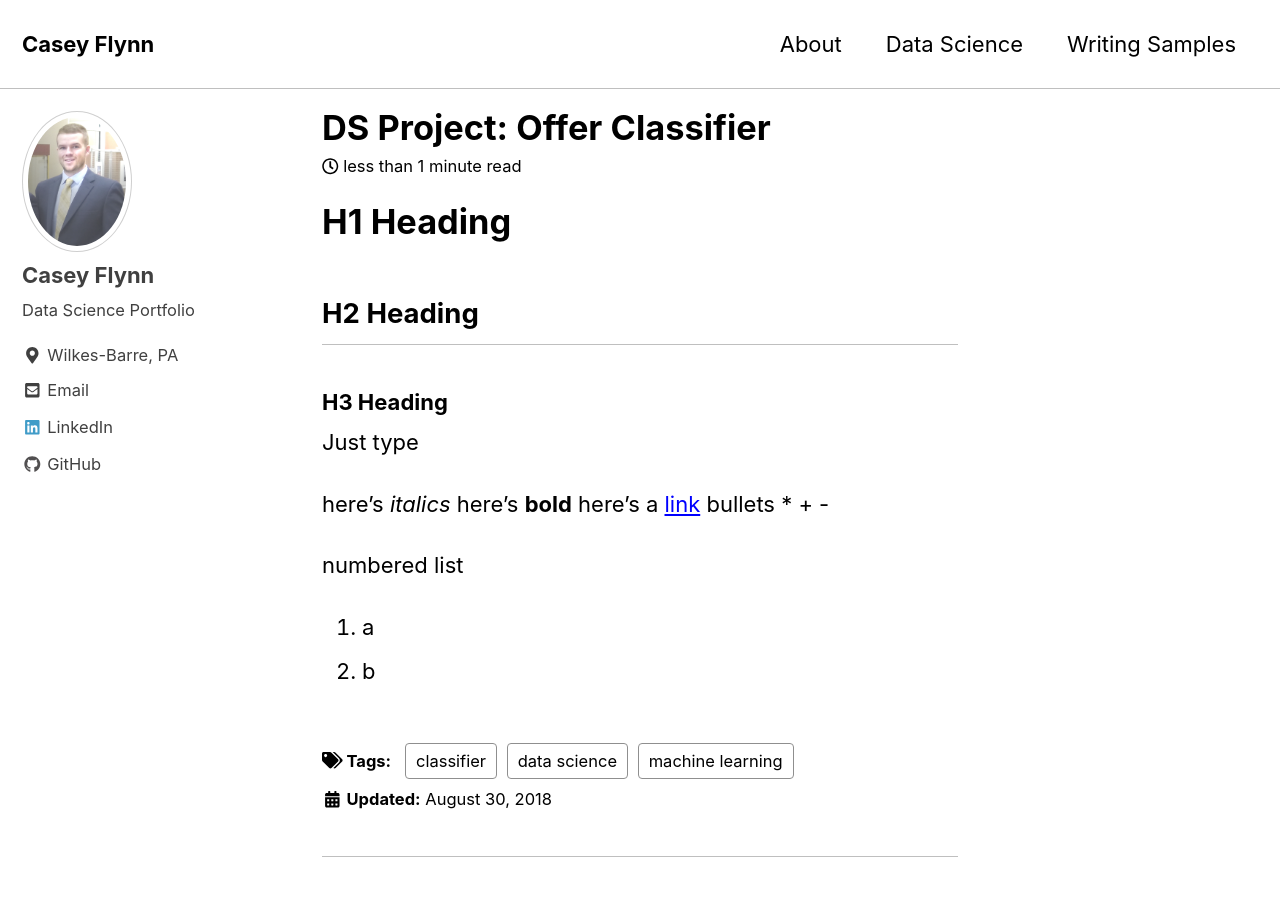
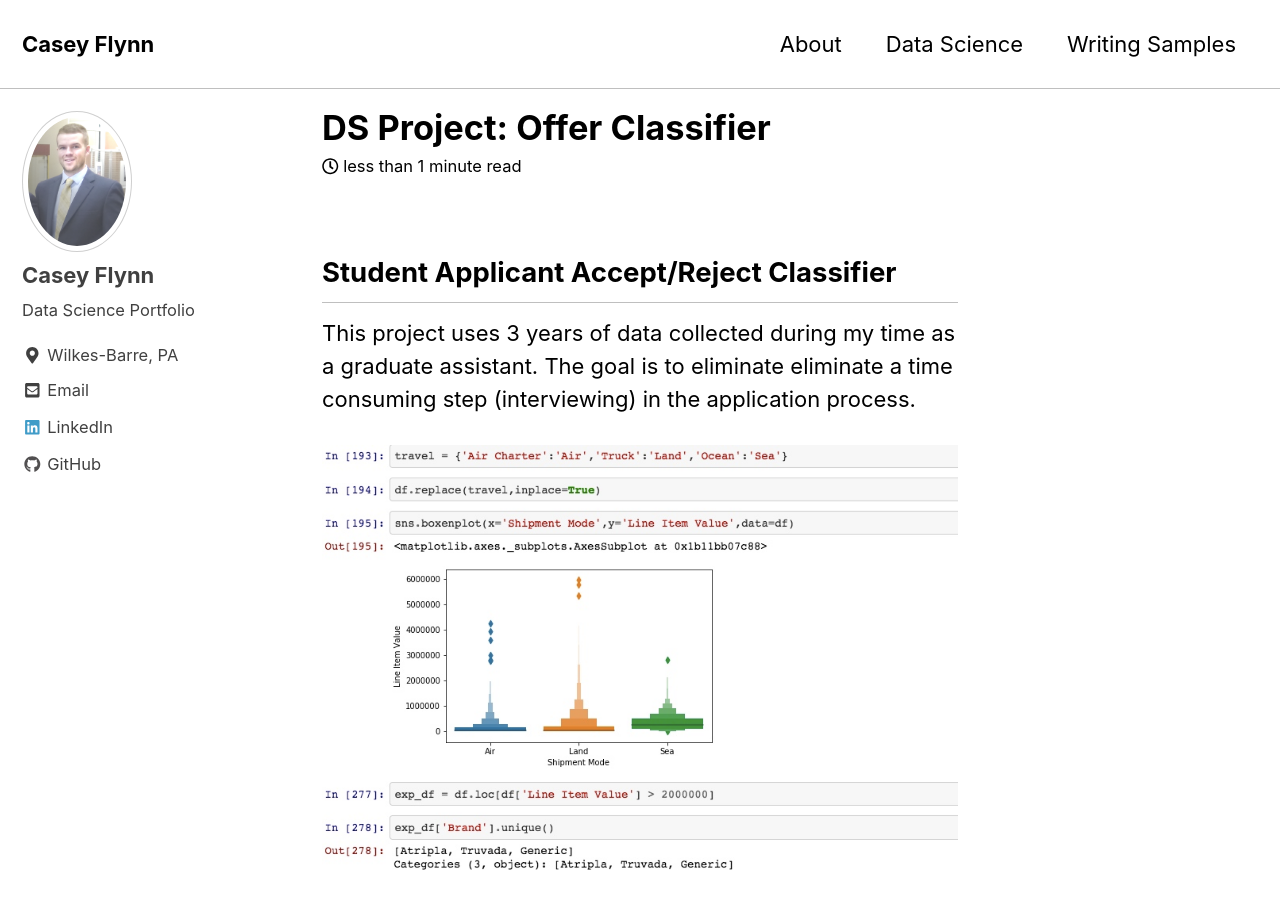
Before and after one commit to cmflynn13/cmflynn13.github.io, a Jekyll site: the page built from _posts/2018-08-30-applicant-classifier.md, in a window 1280 px wide and 900 px high. Built offline with Jekyll 4.4.1, drawn with Linux system fonts in a browser that asks for light colours; nearby versions of some CDN libraries; some of the changed text lies outside the part shown.

Commit message:
update classifier page

```diff
--- a/_posts/2018-08-30-applicant-classifier.md
+++ b/_posts/2018-08-30-applicant-classifier.md
@@ -3,23 +3,11 @@ title: "DS Project: Offer Classifier"
 date: 2018-08-30
 tags: [machine learning, data science, classifier]
 header:
-excerpt: "Machine Learning, Data Science, Classifier"
+excerpt: "Model that classifies potential students into accept/reject"
 ---
 
-# H1 Heading
-## H2 Heading
-### H3 Heading
+## Student Applicant Accept/Reject Classifier
+This project uses 3 years of data collected during my time as a graduate assistant. The goal is to eliminate
+eliminate a time consuming step (interviewing) in the application process.
 
-Just type
-
-here's *italics*
-here's **bold**
-here's a [link](https://linkedin.com...)
-bullets
-*
-+
--
-
-numbered list
-1. a
-2. b
+[<img src="/images/ExportAnalysis.jpg">](https://github.com/cmflynn13/projects/blob/master/pharam_export_data/Visualizing%20Pharma%20Export%20Data%20(1).ipynb)
```
Also changed, not shown: _posts/2018-09-04-NN-city-data.md (+2 -18 lines), _posts/2018-09-05-big-data-viz.md (+7 -3 lines), images/ExportAnalysis.jpg (added).
